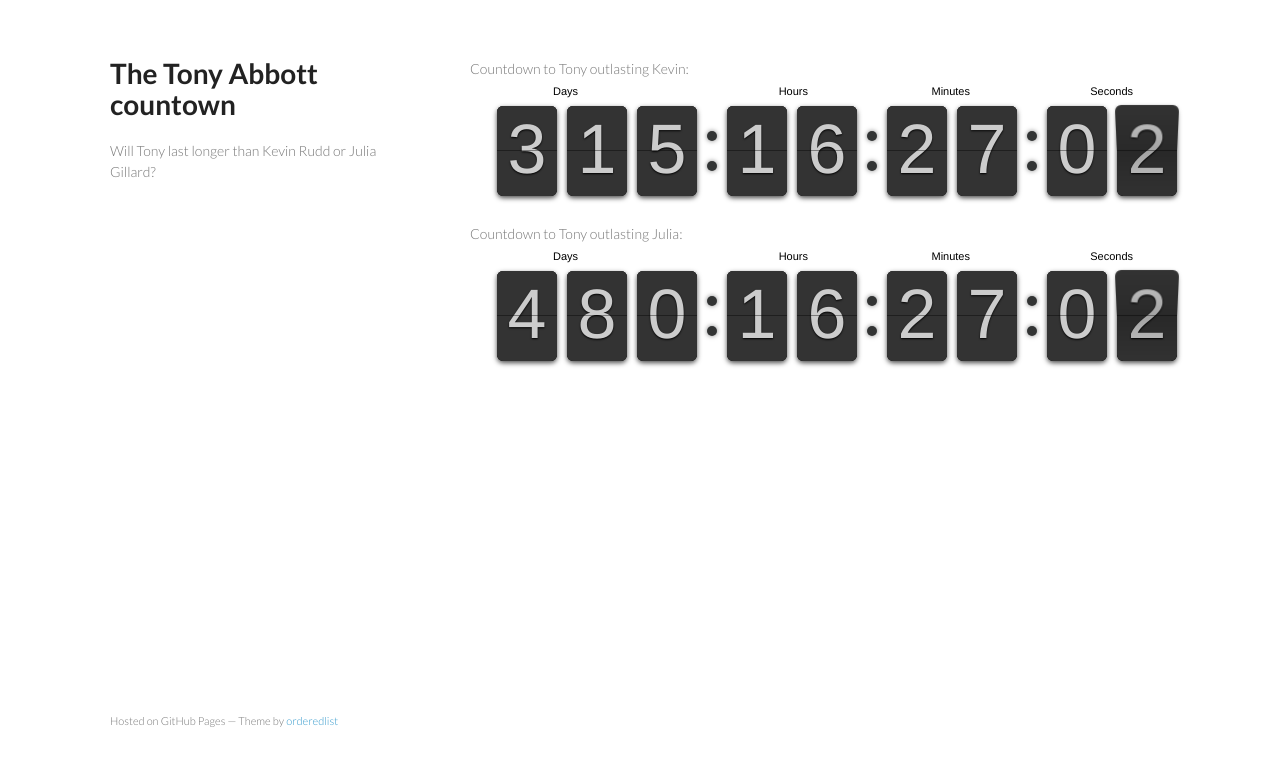
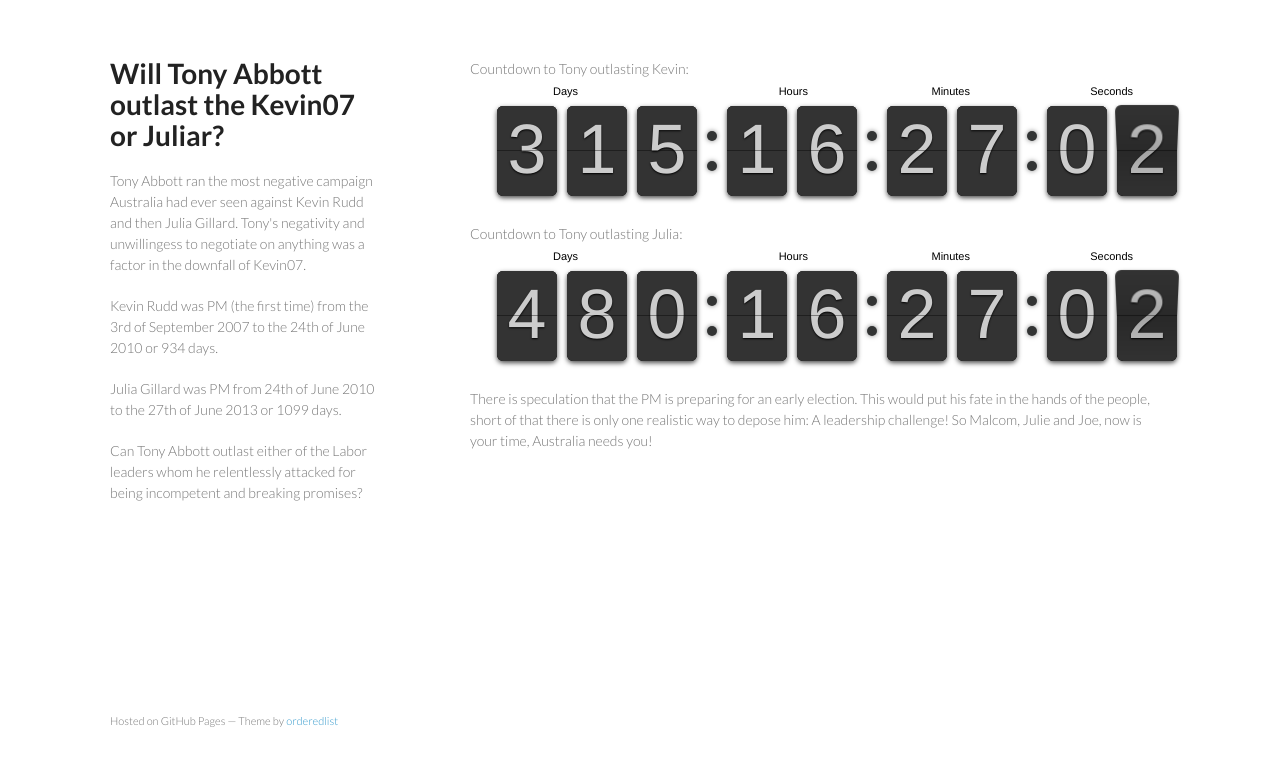
Before and after one commit to findgriffin/abbottclock, a plain HTML site: page index.html in a window 1280 px wide. Drawn offline with nearby package versions, Linux system fonts and the light colour scheme.

Commit message:
Add some explanation text.

```diff
--- a/index.html
+++ b/index.html
@@ -3,7 +3,7 @@
   <head>
     <meta charset="utf-8">
     <meta http-equiv="X-UA-Compatible" content="chrome=1">
-    <title>The Tony Abbott countown by findgriffin</title>
+    <title>Can somebody please #BoneTone?</title>
     <script src="http://ajax.googleapis.com/ajax/libs/jquery/1.10.2/jquery.min.js"></script>
     <script src="javascripts/flipclock.min.js"></script>
 
@@ -18,17 +18,26 @@
   <body>
     <div class="wrapper">
       <header>
-        <h1>The Tony Abbott countown</h1>
-        <p>Will Tony last longer than Kevin Rudd or Julia Gillard?</p>
-
+        <h1>Will Tony Abbott outlast the Kevin07 or Juliar?</h1>
+        <p> Tony Abbott ran the most negative campaign Australia had ever seen against
+        Kevin Rudd and then Julia Gillard. Tony's negativity and unwillingess to
+        negotiate on anything was a factor in the downfall of Kevin07. </p>
+        <p>Kevin Rudd was PM (the first time) from the 3rd of September 2007 to the 24th
+        of June 2010 or 934 days.</p>
+        Julia Gillard was PM from 24th of June 2010 to the 27th of June 2013 or 1099
+        days.</p>
+        <p>Can Tony Abbott outlast either of the Labor leaders whom he relentlessly
+        attacked for being incompetent and breaking promises?</p>
       </header>
       <section>
-        <div class="center">
-            Countdown to Tony outlasting Kevin:
-            <div id="kevinClock" class="clock" style="margin:2em;"></div>
-            Countdown to Tony outlasting Julia:
-            <div id="juliaClock" class="clock" style="margin:2em;"></div>
-        </div>
+        Countdown to Tony outlasting Kevin:
+        <div id="kevinClock" class="clock" style="margin:2em;"></div>
+        Countdown to Tony outlasting Julia:
+        <div id="juliaClock" class="clock" style="margin:2em;"></div>
+        There is speculation that the PM is preparing for an early election.
+        This would put his fate in the hands of the people, short of that there
+        is only one realistic way to depose him: A leadership challenge!
+        So Malcom, Julie and Joe, now is your time, Australia needs you!
 
         <script type="text/javascript">
           var kevinClock;
```
